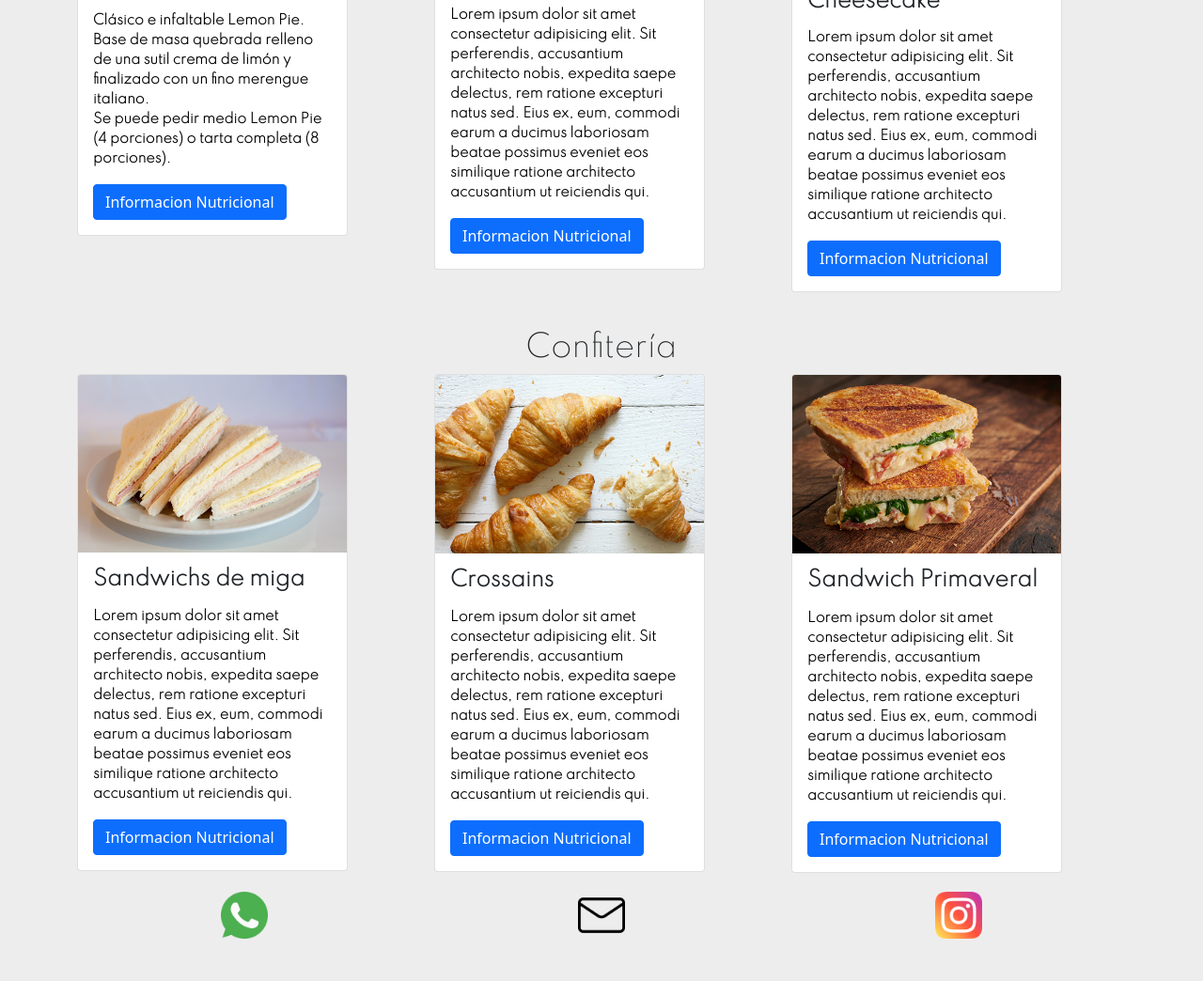
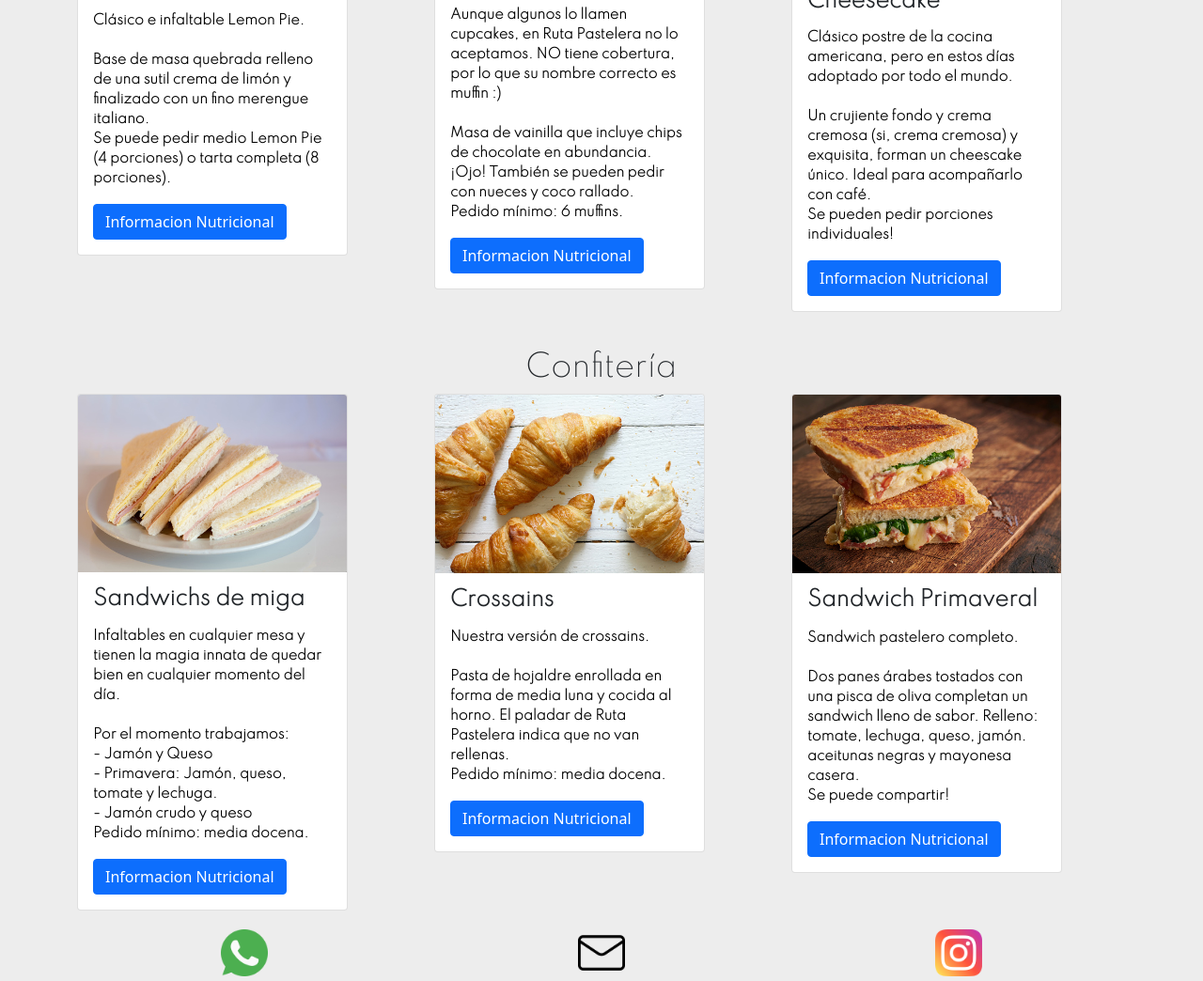
Before and after one commit to matiasfagan/proyectoCoderhouseWeb, a website: page rutaPastelera/nuestrosProductos.html in a window 1280 px wide. Shown: the part 452-1496 px from the top of the page at 94% size. Before the commit the page ends 1456 px from the top, so only its background shows below. Drawn offline with nearby package versions, Linux system fonts and the light colour scheme.

Commit message:
Quienes somos. Nuestros Productos

```diff
--- a/rutaPastelera/nuestrosProductos.html
+++ b/rutaPastelera/nuestrosProductos.html
@@ -73,7 +73,7 @@
                           <h3 class="card-title nuestroProductos__titulo--terciario">Lemon Pie</h3>
                           <!-- Contenido Lemon Pie -->
                           <p class="card-text nuestrosProductos_contenido">Clásico e infaltable Lemon Pie.
-                            <br>Base de masa quebrada relleno de una sutil crema de limón y finalizado con un fino merengue italiano.
+                            <br><br>Base de masa quebrada relleno de una sutil crema de limón y finalizado con un fino merengue italiano.
                             <br>Se puede pedir medio Lemon Pie (4 porciones) o tarta completa (8 porciones).</p>
                           <button type="button" class="btn btn-primary" data-bs-toggle="modal" data-bs-target="#ejemploModal">
                             Informacion Nutricional
@@ -88,7 +88,10 @@
                       <!-- Titulo Muffins de vainilla -->
                       <h3 class="card-title nuestroProductos__titulo--terciario">Muffins de vainilla</h3>
                       <!-- Contenido Muffins de vainilla -->
-                      <p class="card-text nuestrosProductos_contenido">Lorem ipsum dolor sit amet consectetur adipisicing elit. Sit perferendis, accusantium architecto nobis, expedita saepe delectus, rem ratione excepturi natus sed. Eius ex, eum, commodi earum a ducimus laboriosam beatae possimus eveniet eos similique ratione architecto accusantium ut reiciendis qui.</p>
+                      <p class="card-text nuestrosProductos_contenido">Aunque algunos lo llamen cupcakes, en Ruta Pastelera no lo aceptamos. NO tiene cobertura, por lo que
+                        su nombre correcto es muffin :)
+                        <br><br>Masa de vainilla que incluye chips de chocolate en abundancia. ¡Ojo! También se pueden pedir con nueces y coco rallado.
+                        <br>Pedido mínimo: 6 muffins.</p>
                       <button type="button" class="btn btn-primary" data-bs-toggle="modal" data-bs-target="#ejemploModal">
                         Informacion Nutricional
                     </button>
@@ -102,7 +105,9 @@
                         <!-- Titulo Cheesecake -->
                         <h3 class="card-title nuestroProductos__titulo--terciario">Cheesecake</h3>
                         <!-- Contenido Cheescake -->
-                        <p class="card-text nuestrosProductos_contenido">Lorem ipsum dolor sit amet consectetur adipisicing elit. Sit perferendis, accusantium architecto nobis, expedita saepe delectus, rem ratione excepturi natus sed. Eius ex, eum, commodi earum a ducimus laboriosam beatae possimus eveniet eos similique ratione architecto accusantium ut reiciendis qui.</p>
+                        <p class="card-text nuestrosProductos_contenido">Clásico postre de la cocina americana, pero en estos días adoptado por todo el mundo.
+                          <br><br>Un crujiente fondo y crema cremosa (si, crema cremosa) y exquisita, forman un cheescake único. Ideal para acompañarlo con café.
+                          <br>Se pueden pedir porciones individuales!</p>
                         <button type="button" class="btn btn-primary" data-bs-toggle="modal" data-bs-target="#ejemploModal">
                           Informacion Nutricional
                       </button>
@@ -125,7 +130,12 @@
                   <!-- Titulo Sandwich de miga -->
                   <h3 class="card-title nuestroProductos__titulo--terciario">Sandwichs de miga</h3>
                   <!-- Contenido Sandwich de miga -->
-                  <p class="card-text nuestrosProductos_contenido">Lorem ipsum dolor sit amet consectetur adipisicing elit. Sit perferendis, accusantium architecto nobis, expedita saepe delectus, rem ratione excepturi natus sed. Eius ex, eum, commodi earum a ducimus laboriosam beatae possimus eveniet eos similique ratione architecto accusantium ut reiciendis qui.</p>
+                  <p class="card-text nuestrosProductos_contenido">Infaltables en cualquier mesa y tienen la magia innata de quedar bien en cualquier momento del día.
+                    <br><br>Por el momento trabajamos:
+                    <br> - Jamón y Queso
+                    <br> - Primavera: Jamón, queso, tomate y lechuga.
+                    <br> - Jamón crudo y queso
+                    <br> Pedido mínimo: media docena.</p>
                   <button type="button" class="btn btn-primary" data-bs-toggle="modal" data-bs-target="#ejemploModal">
                     Informacion Nutricional
                 </button>
@@ -139,7 +149,9 @@
                         <!-- Titulo Crossains -->
                         <h3 class="card-title nuestroProductos__titulo--terciario">Crossains</h3>
                         <!-- Contenido Crossains -->
-                        <p class="card-text nuestrosProductos_contenido">Lorem ipsum dolor sit amet consectetur adipisicing elit. Sit perferendis, accusantium architecto nobis, expedita saepe delectus, rem ratione excepturi natus sed. Eius ex, eum, commodi earum a ducimus laboriosam beatae possimus eveniet eos similique ratione architecto accusantium ut reiciendis qui.</p>
+                        <p class="card-text nuestrosProductos_contenido">Nuestra versión de crossains.
+                          <br><br>Pasta de hojaldre enrollada en forma de media luna y cocida al horno. El paladar de Ruta Pastelera indica que no van rellenas.
+                          <br>Pedido mínimo: media docena.</p>
                         <button type="button" class="btn btn-primary" data-bs-toggle="modal" data-bs-target="#ejemploModal">
                           Informacion Nutricional
                       </button>
@@ -153,7 +165,9 @@
                     <!-- Titulo Sandwich Primaveral -->
                     <h3 class="card-title nuestroProductos__titulo--terciario">Sandwich Primaveral</P></h3>
                     <!-- Contenido Sandwich Primaveral -->
-                    <p class="card-text nuestrosProductos_contenido">Lorem ipsum dolor sit amet consectetur adipisicing elit. Sit perferendis, accusantium architecto nobis, expedita saepe delectus, rem ratione excepturi natus sed. Eius ex, eum, commodi earum a ducimus laboriosam beatae possimus eveniet eos similique ratione architecto accusantium ut reiciendis qui.</p>
+                    <p class="card-text nuestrosProductos_contenido">Sandwich pastelero completo.
+                      <br><br>Dos panes árabes tostados con una pisca de oliva completan un sandwich lleno de sabor. Relleno: tomate, lechuga, queso, jamón. aceitunas negras y mayonesa casera.
+                      <br>Se puede compartir!</p>
                     <button type="button" class="btn btn-primary" data-bs-toggle="modal" data-bs-target="#ejemploModal">
                       Informacion Nutricional
                   </button>
```
